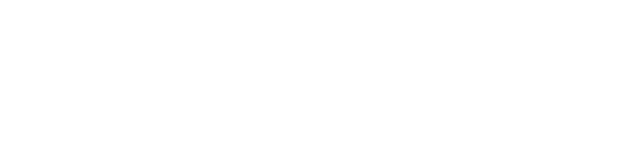
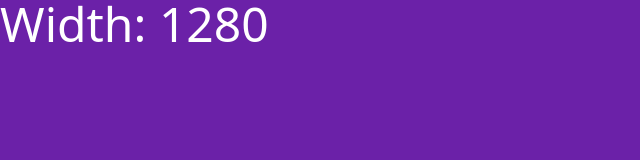
Before and after one commit to NadiaPia/tailwind-sandbox-starter, a plain HTML site: page 11-breakpoints/index.html in a window 1280 px wide. Shown: the whole page, without its empty margins (0-640 px from the left). Drawn offline with nearby package versions, Linux system fonts and the light colour scheme.

Commit message:
Practice

```diff
--- a/11-breakpoints/index.html
+++ b/11-breakpoints/index.html
@@ -8,7 +8,23 @@
     <title>Breakpoints & Media Queries</title>
   </head>
   <!-- Tailwind is mobile-first -->
-  <body></body>
+
+  <body class="bg-black sm:bg-green-800 md:bg-blue-800 lg:bg-yellow-800 xl:bg-purple-800">
+
+    <h1 class="text-white text-xl md:text-3xl lg:text-5xl"></h1>
+
+    <script>
+      function showBrowserWidth() {
+        const width = window.innerWidth;
+        //console.log("+++++++++++++++++++++")
+        document.querySelector('h1').innerText = `Width: ${width}`
+
+      }
+      window.onload = showBrowserWidth
+      window.onresize = showBrowserWidth
+
+    </script>
+  </body>
 </html>
 
 <!-- Breakpoint Classes
```
